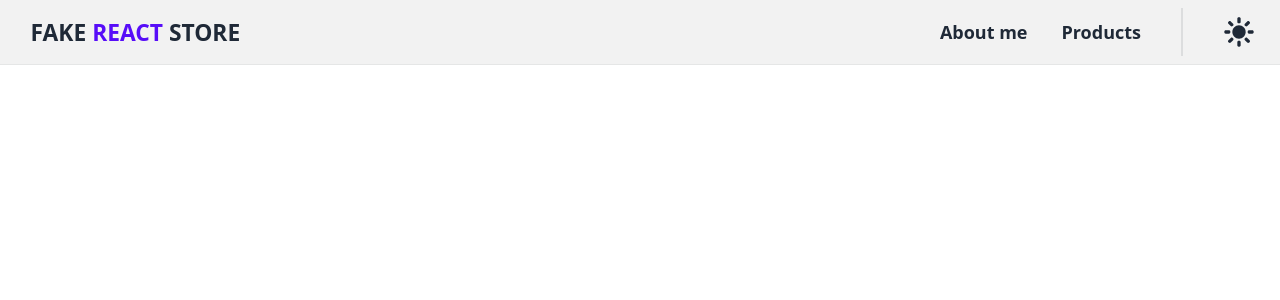
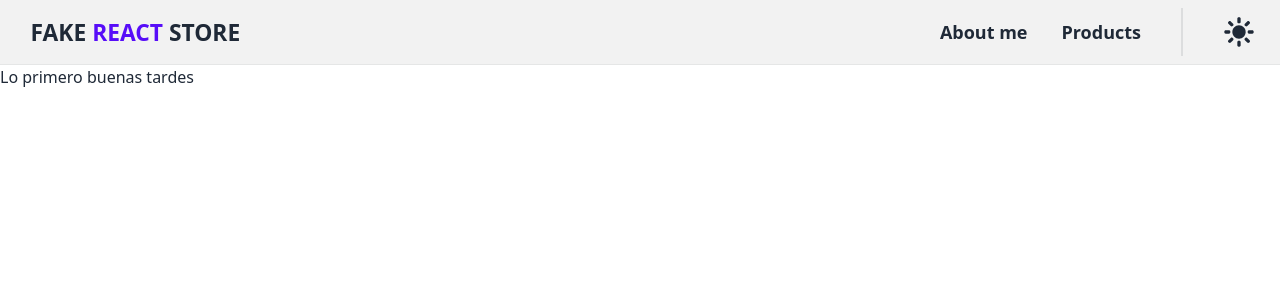
Before and after one commit to angelrcd/fake-react-store, a React (Vite) app: page /about in a window 1280 px wide. Shown: the top 300 px of the page. Built offline with nearby package versions, Linux system fonts and the light colour scheme.

Commit message:
added about tab

```diff
--- a/src/App.jsx
+++ b/src/App.jsx
@@ -1,6 +1,7 @@
 import Navbar from './components/Navbar'
 import Store from './components/Store'
 import LandingBody from './components/LandingBody'
+import About from './components/About'
 import { Routes, Route, Navigate } from 'react-router-dom'
 
 function App() {
@@ -11,6 +12,7 @@
       <Routes>
         <Route path='/' element={<LandingBody />} />
         <Route path='/store' element={<Store />} />
+        <Route path='/about' element={<About />} />
       </Routes>
     </>
   )
--- /dev/null
+++ b/src/components/About.jsx
@@ -0,0 +1,9 @@
+import React from 'react'
+
+function About() {
+  return (
+    <div>Lo primero buenas tardes</div>
+  )
+}
+
+export default About
--- a/src/components/Navbar.jsx
+++ b/src/components/Navbar.jsx
@@ -13,7 +13,9 @@
       </div>
       <div className="navbar-end">
         <ul className="flex items-center">
-          <li className='btn btn-ghost normal-case text-lg'>About me</li>
+          <Link to="/about">
+            <li className='btn btn-ghost normal-case text-lg'>About me</li>
+          </Link>
           <Link to="/store">
             <li className='btn btn-ghost normal-case text-lg'>Products</li>
           </Link>
```
